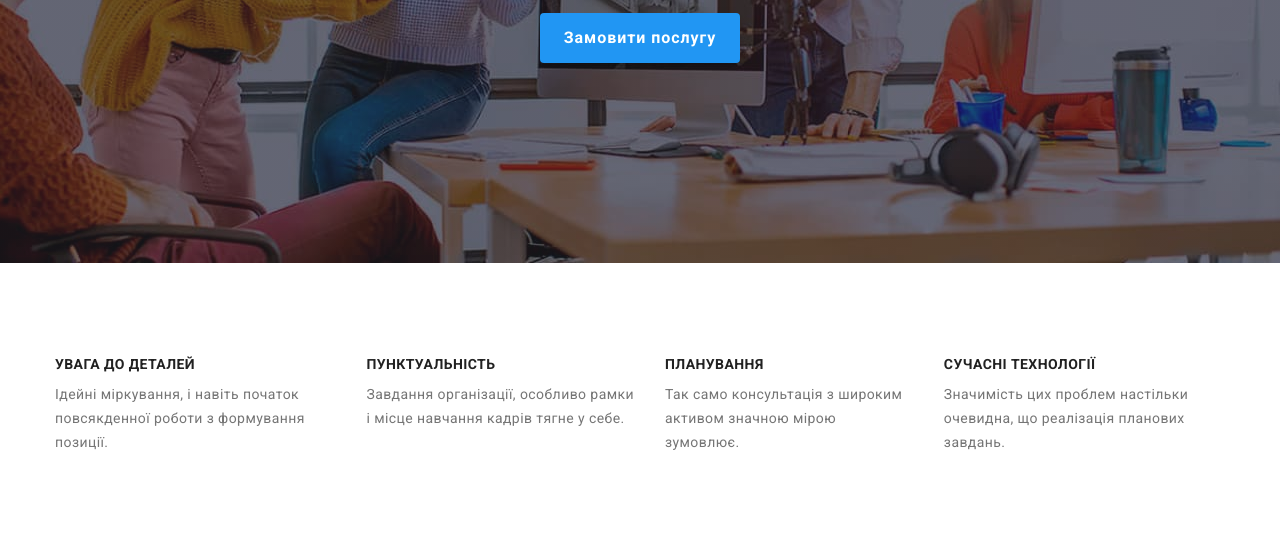
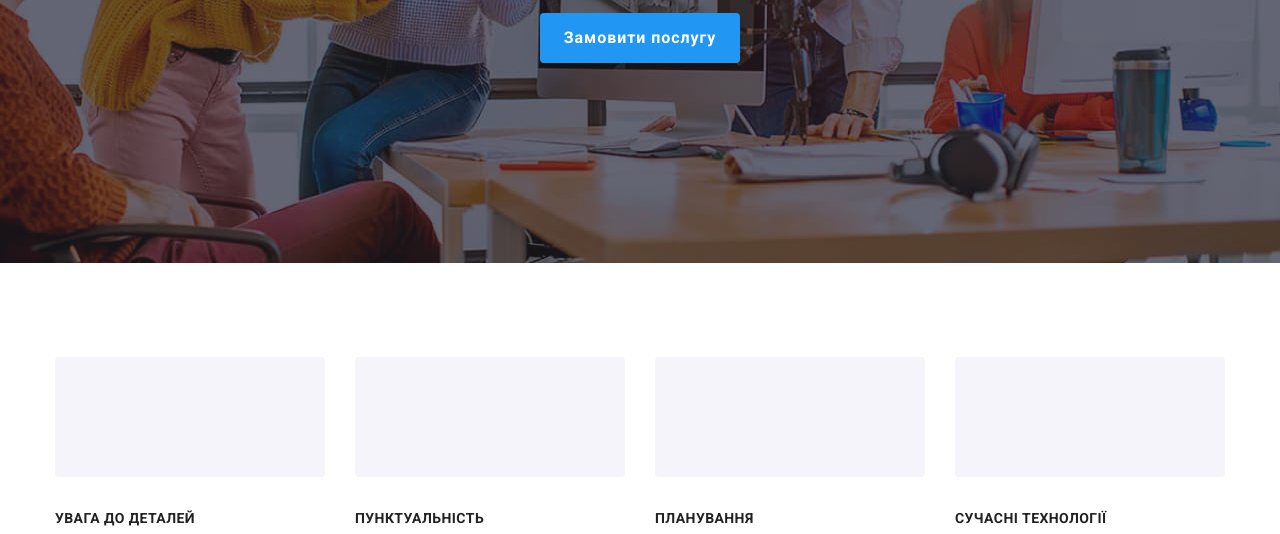
Before and after one commit to VeronikaVS90/goit-markup-hw-04, a plain HTML site: page index.html in a window 1280 px wide. Shown: the part 418-952 px from the top of the page. Drawn offline with nearby package versions, Linux system fonts and the light colour scheme.

Commit message:
оновила css

```diff
--- a/css/styles.css
+++ b/css/styles.css
@@ -211,7 +211,7 @@ img {
 
 /* Features */
 
-.features.container .item + .item {
+.features.container .features-item + .features-item {
   margin-left: 30px;
 }
 
@@ -248,6 +248,16 @@ img {
   font-size: 14px;
   line-height: 1.71;
   letter-spacing: 0.03em;
+}
+
+.features-item::before {
+  display: inline-block;
+  width: 270px;
+  content: '';
+  height: 120px;
+  margin-bottom: 30px;
+  background-color: var(--secondary-bg-color);
+  border-radius: 4px;
 }
 
 /* Activity */
--- a/index.html
+++ b/index.html
@@ -52,25 +52,25 @@
         <h2 class="visually-hidden">Переваги</h2>
 
         <ul class="features container">
-          <li class="item">
+          <li class="features-item">
             <h3 class="features-title">УВАГА ДО ДЕТАЛЕЙ</h3>
             <p class="features-text">
               Ідейні міркування, і навіть початок повсякденної роботи з формування позиції.
             </p>
           </li>
-          <li class="item">
+          <li class="features-item">
             <h3 class="features-title">ПУНКТУАЛЬНІСТЬ</h3>
             <p class="features-text">
               Завдання організації, особливо рамки і місце навчання кадрів тягне у себе.
             </p>
           </li>
-          <li class="item">
+          <li class="features-item">
             <h3 class="features-title">ПЛАНУВАННЯ</h3>
             <p class="features-text">
               Так само консультація з широким активом значною мірою зумовлює.
             </p>
           </li>
-          <li class="item">
+          <li class="features-item">
             <h3 class="features-title">СУЧАСНІ ТЕХНОЛОГІЇ</h3>
             <p class="features-text">
               Значимість цих проблем настільки очевидна, що реалізація планових завдань.
```
